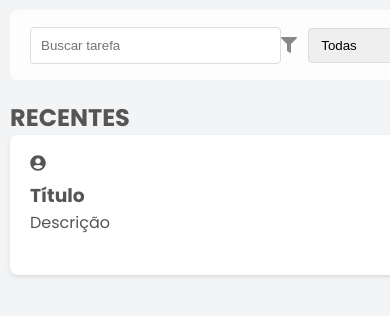
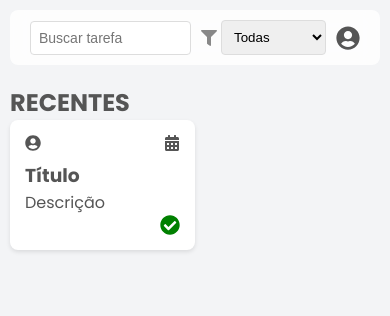
Before and after one commit to vin1i/GestaoDeTarefas_Front, a Next.js app: page /home in a window 390 px wide. Shown: the top 316 px of the page. Built offline with nearby package versions, Linux system fonts and the light colour scheme.

Commit message:
Ajustando resposividade

```diff
--- a/src/app/home/page.module.css
+++ b/src/app/home/page.module.css
@@ -143,7 +143,7 @@ justify-content: center;
 /* Menu de opções do usuário */
 .userMenu {
 position: absolute;
-  top: 30px;  /* Ajuste conforme necessário */
+top: 50px;  /* Ajuste conforme necessário */
 right: 0;
 background-color: #fff;
 box-shadow: 0 4px 6px rgba(0, 0, 0, 0.1);
@@ -199,6 +199,7 @@ justify-content: center;
 }
 
 .taskCard {
+  width: 100%;
   background-color: #fff;
   padding: 20px;
   border-radius: 8px;
@@ -246,12 +247,34 @@ justify-content: center;
   .sidebar {
     display: none;
   }
+  .userInfo .userName {
+    display: none;
+  }
+    .searchBar{
+      width: 100%;
+      padding: 8px;
+      font-size: 14px;
+    }
+    .filterIcon {
+      font-size: 16px; /* Ajuste o tamanho se necessário */
+      color: #888;
+      margin-right: 0;
+      margin-left: 10px;
+    }
 
+  .userInfo .icon {
+    font-size: 24px;
+  }
   .mainContent {
     padding: 10px;
+  }
+ .taskCard {
+  padding: 15px;
+  width: 50%;
 }
 
 .taskGrid {
   grid-template-columns: 1fr;
+  gap: 15px;
 }
 }
```
Lines whose indentation alone changed are shown as unchanged.
